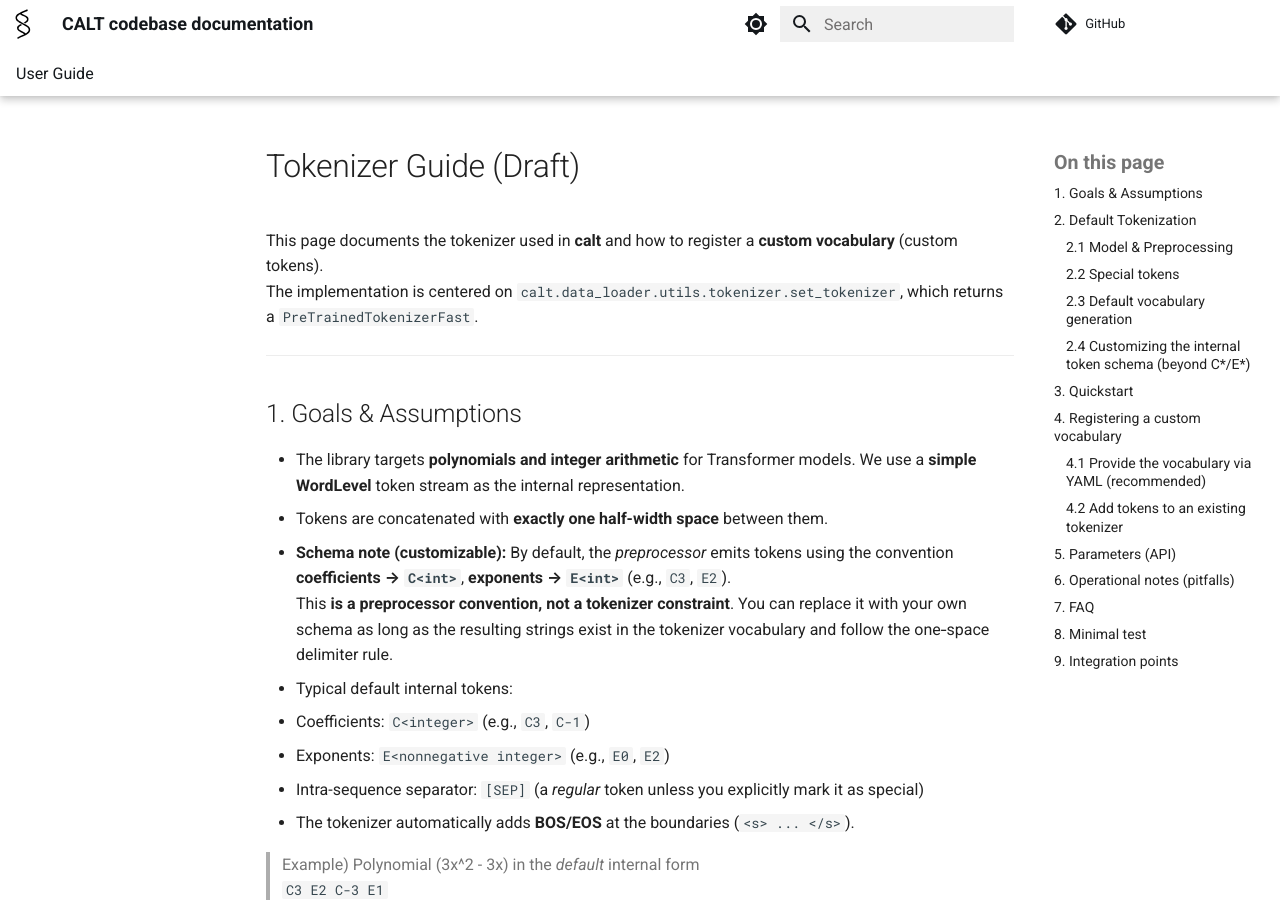
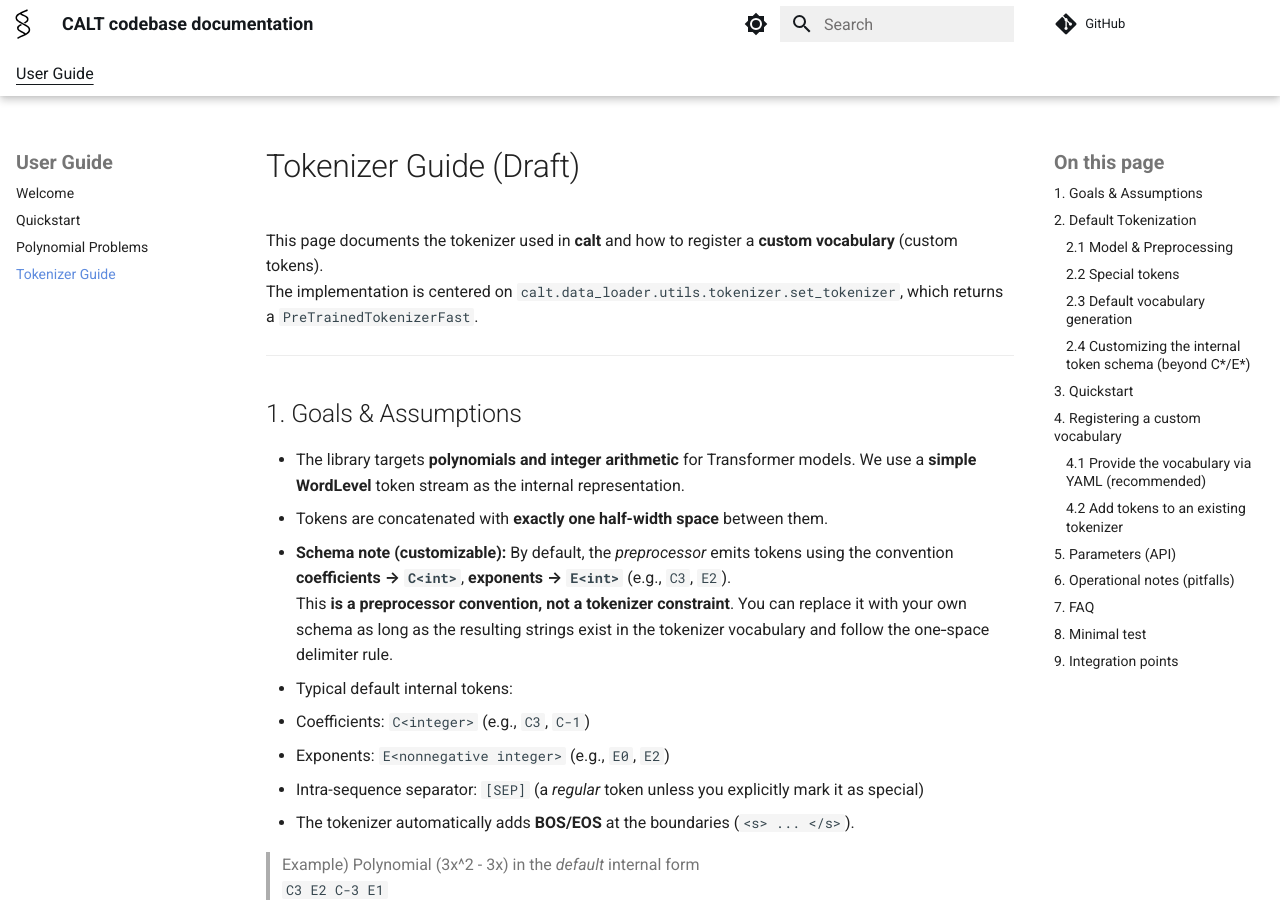
Before and after one commit to HiroshiKERA/calt-codebase, an MkDocs documentation site: the page built from docs/tokenizer_guide.md, in a window 1280 px wide and 900 px high. Built offline with MkDocs 1.6.1 and Material for MkDocs 9.7.7, drawn with Linux system fonts in a browser that asks for light colours; plug-ins that fetch from the network failed and are left out; comment, search, counter and statistics services are not loaded; the version menu is left out.

Commit message:
fix: mkdocs

```diff
--- a/mkdocs.yml
+++ b/mkdocs.yml
@@ -70,6 +70,7 @@ nav:
     - Welcome: README.md
     - Quickstart: quickstart.md
     - Polynomial Problems: polynomial_problems.md
+    - Tokenizer Guide: tokenizer_guide.md
   #   - Quickstart: user-guide/quickstart.md
   #   - Concepts:
   #     - Agents:
```
